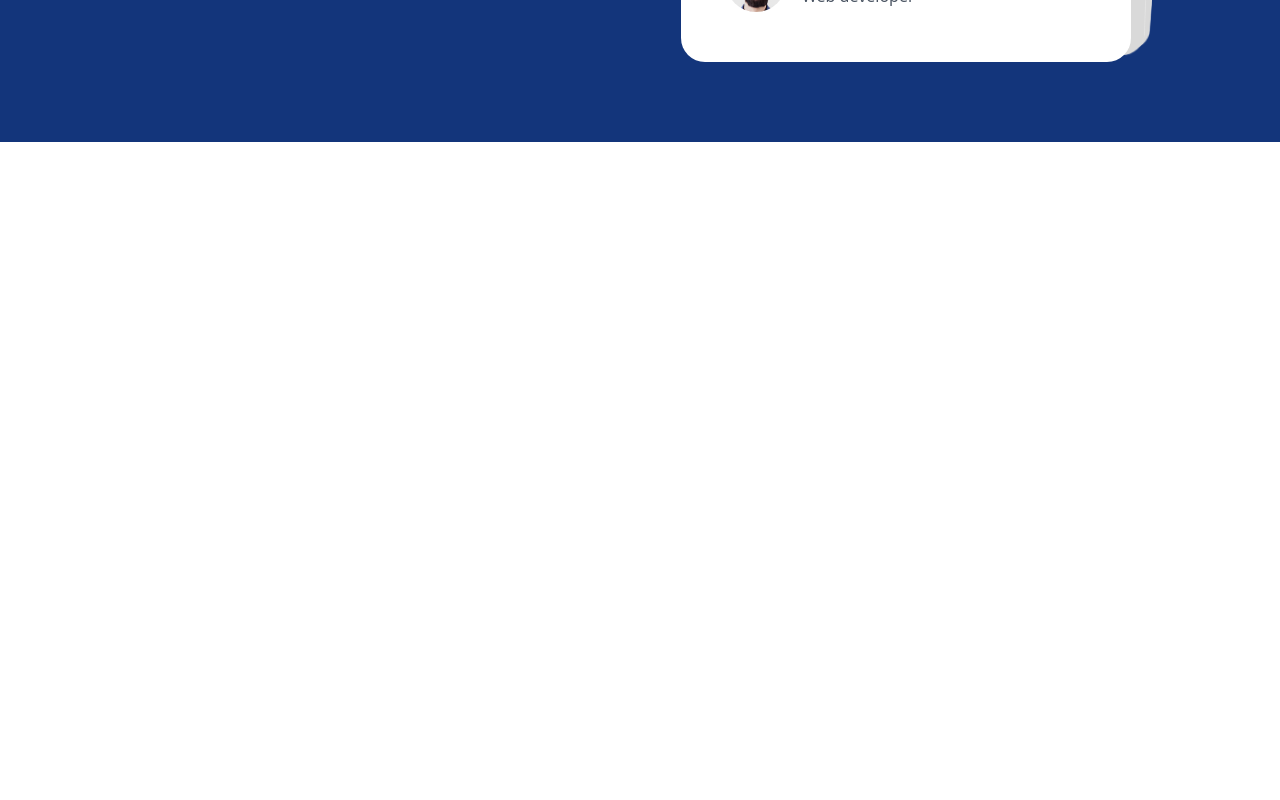
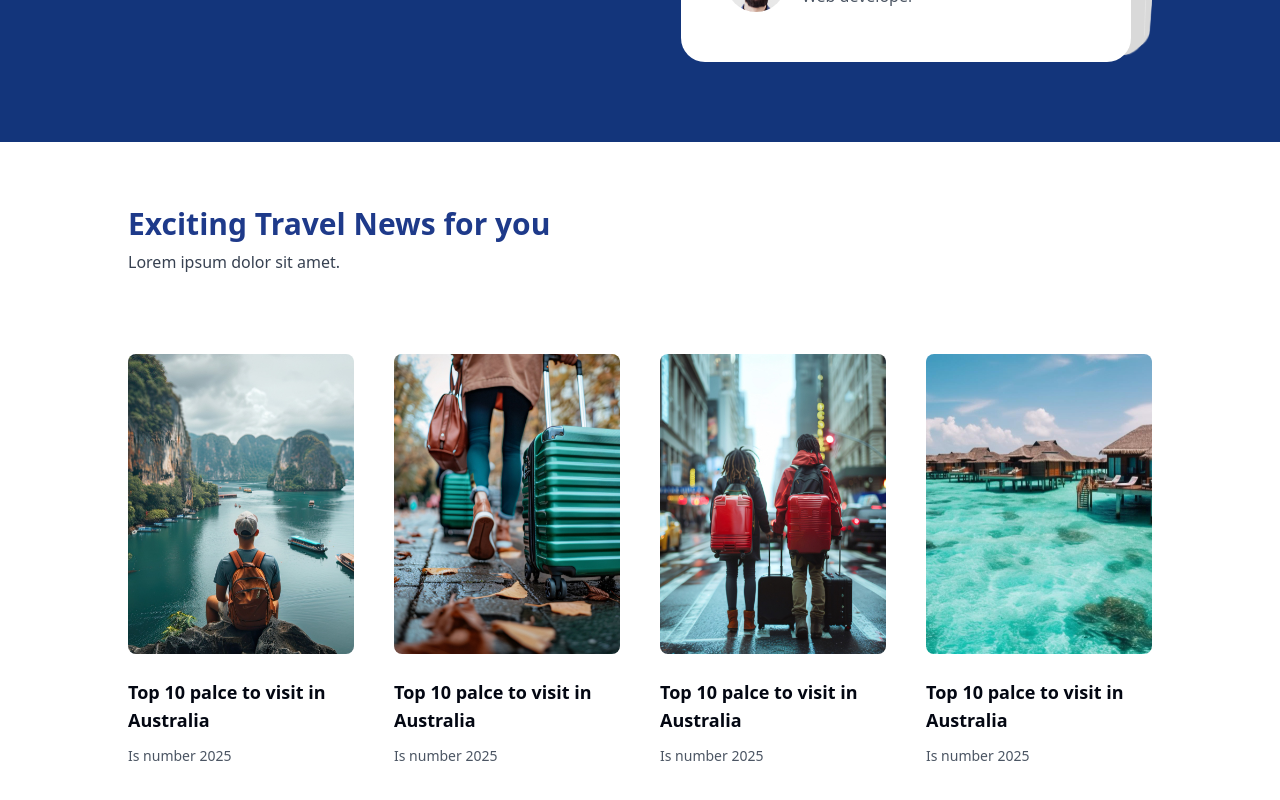
Before and after one commit to Husanjonazamov/naseems-travel-front, a Next.js app: page / in a window 1280 px wide. Shown: the part 3198-3998 px from the top of the page. Before the commit the page ends 3340 px from the top, so only its background shows below. Built offline with nearby package versions, Linux system fonts and the light colour scheme.

Commit message:
New g4f version: 0.5.8.0 (current: 0.3.9.7) | pip install -U g4f

```diff
--- a/app/page.tsx
+++ b/app/page.tsx
@@ -11,6 +11,7 @@
 import Hotel from '@/components/Home/Hotel/Hotel';
 import WhyChoose from '@/components/Home/WhyChoose/WhyChoose';
 import Reviews from '@/components/Home/Reviews/Reviews';
+import News from '@/components/Home/News/News';
 
 
 export default function Home() {
@@ -22,6 +23,7 @@
       <Hotel />
       <WhyChoose />
       <Reviews />
+      <News />
     </div>
   )
 }
--- /dev/null
+++ b/components/Home/News/News.tsx
@@ -0,0 +1,43 @@
+import SectionHeading from '@/components/Helper/SectionHeading'
+import React from 'react'
+import NewsCard from './NewsCard'
+
+const News = () => {
+  return (
+    <div className='pt-16 pb-16'>
+      <SectionHeading heading='Exciting Travel News for you' />
+      <div className='w-[80%] mx-auto grid grid-cols-1 md:grid-cols-2 lg:grid-cols-3 xl:grid-cols-4 gap-10 items-center mt-20'>
+        <div>
+            <NewsCard
+                image="/images/n1.jpg"
+                title="Top 10 palce to visit in Australia"
+                date="Is number 2025"
+            />
+        </div>
+        <div>
+            <NewsCard
+                image="/images/n2.jpg"
+                title="Top 10 palce to visit in Australia"
+                date="Is number 2025"
+            />
+        </div>
+        <div>
+            <NewsCard
+                image="/images/n3.jpg"
+                title="Top 10 palce to visit in Australia"
+                date="Is number 2025"
+            />
+        </div>
+        <div>
+            <NewsCard
+                image="/images/n4.jpg"
+                title="Top 10 palce to visit in Australia"
+                date="Is number 2025"
+            />
+        </div>
+      </div>
+    </div>
+  )
+}
+
+export default News
--- /dev/null
+++ b/components/Home/News/NewsCard.tsx
@@ -0,0 +1,31 @@
+import React from 'react'
+import Image from 'next/image'
+import { div } from 'framer-motion/client';
+
+type Props = {
+    image: string;
+    date: string;
+    title: string
+}
+
+const NewsCard = ({ image, title, date }: Props) => {
+  return (
+    <div>
+        <div className='h-[300px]'>
+            <Image
+            src={image}
+            alt={title}
+            width={300}
+            height={300}
+            className='w-full h-full object-cover rounded-lg'
+            />
+        </div>
+        <h1 className='mt-6 text-lg text-gray-950 font-semibold hover:text-blue-950 transition-all duration-200 cursor-pointer'>
+            {title}
+        </h1>
+        <p className='text-sm text-gray-600 mt-3'>{date}</p>
+    </div>
+  )
+}
+
+export default NewsCard
```
